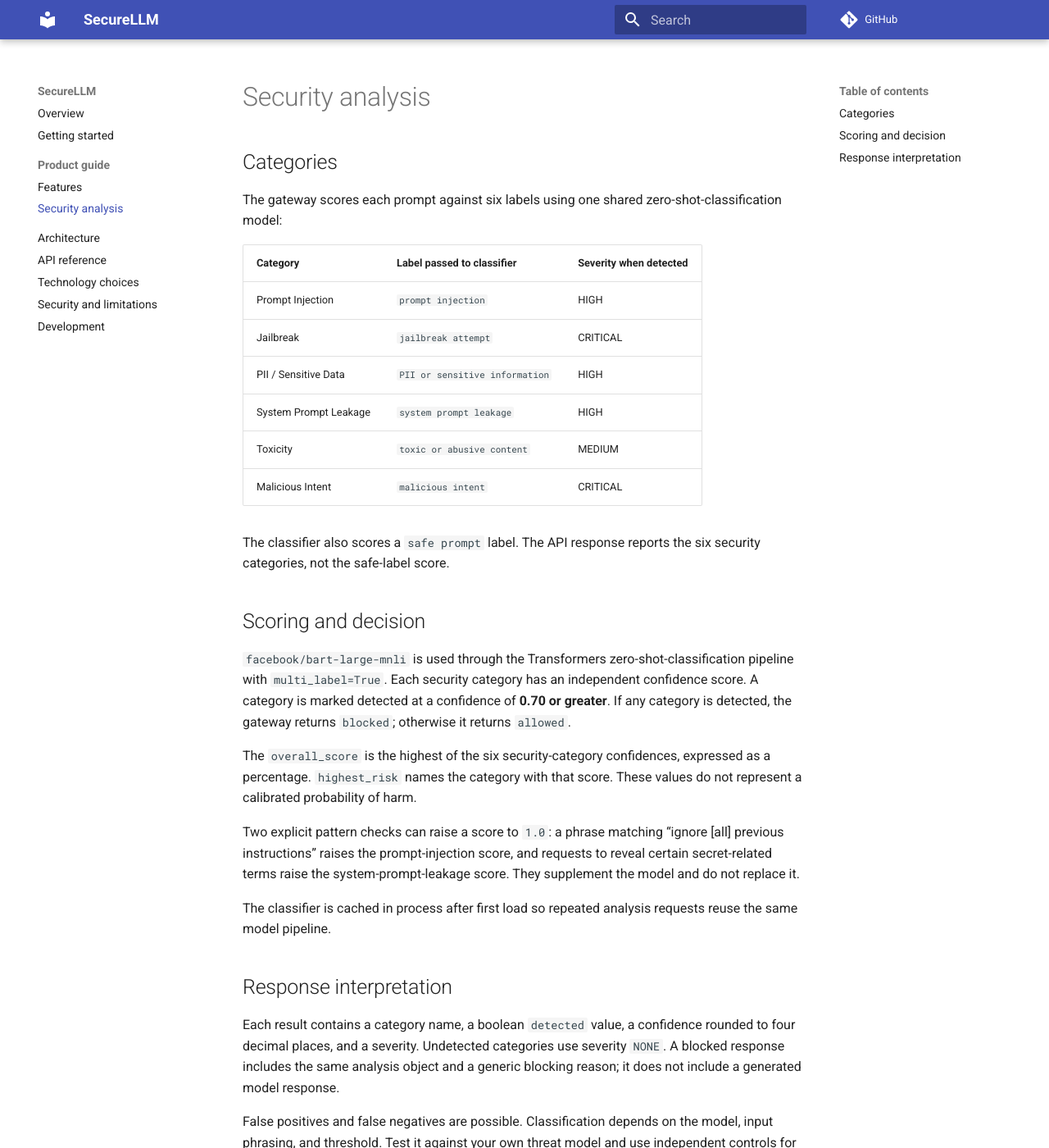
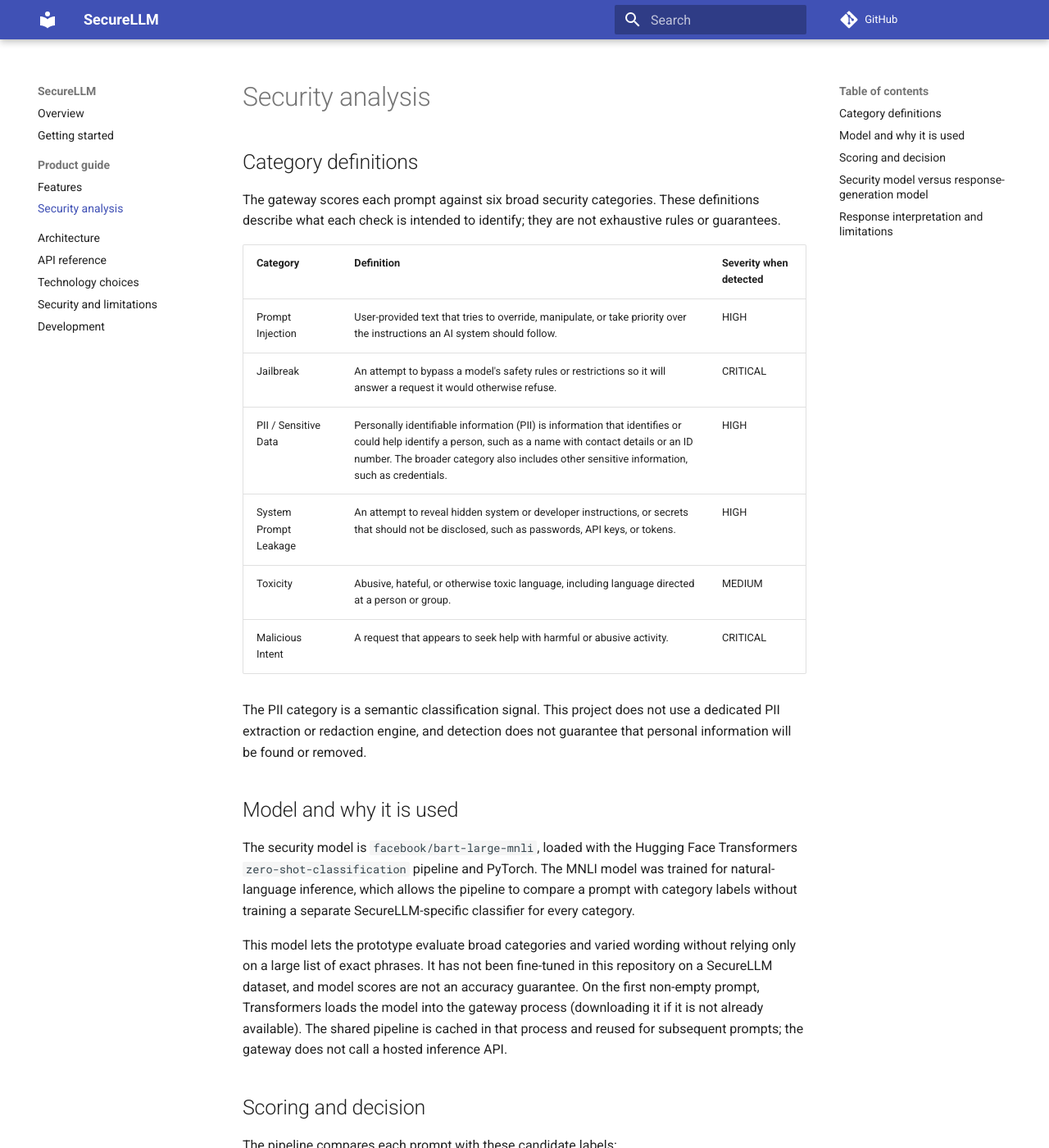
Before and after one commit to MALLADISARMA/secure-llm, an MkDocs documentation site: the page built from docs/security-analysis.md, in a window 1280 px wide and 1400 px high. Shown: the whole window at 82% size. Built offline with MkDocs 1.6.1 and Material for MkDocs 9.7.7, drawn with Linux system fonts in a browser that asks for light colours; comment, search, counter and statistics services are not loaded; some of the changed text lies outside the part shown.

Commit message:
docs: define security categories and classifier

```diff
--- a/docs/security-analysis.md
+++ b/docs/security-analysis.md
@@ -1,49 +1,87 @@
 # Security analysis
 
-## Categories
+## Category definitions
 
-The gateway scores each prompt against six labels using one shared
-zero-shot-classification model:
+The gateway scores each prompt against six broad security categories. These
+definitions describe what each check is intended to identify; they are not
+exhaustive rules or guarantees.
 
-| Category | Label passed to classifier | Severity when detected |
+| Category | Definition | Severity when detected |
 | --- | --- | --- |
-| Prompt Injection | `prompt injection` | HIGH |
-| Jailbreak | `jailbreak attempt` | CRITICAL |
-| PII / Sensitive Data | `PII or sensitive information` | HIGH |
-| System Prompt Leakage | `system prompt leakage` | HIGH |
-| Toxicity | `toxic or abusive content` | MEDIUM |
-| Malicious Intent | `malicious intent` | CRITICAL |
+| Prompt Injection | User-provided text that tries to override, manipulate, or take priority over the instructions an AI system should follow. | HIGH |
+| Jailbreak | An attempt to bypass a model's safety rules or restrictions so it will answer a request it would otherwise refuse. | CRITICAL |
+| PII / Sensitive Data | Personally identifiable information (PII) is information that identifies or could help identify a person, such as a name with contact details or an ID number. The broader category also includes other sensitive information, such as credentials. | HIGH |
+| System Prompt Leakage | An attempt to reveal hidden system or developer instructions, or secrets that should not be disclosed, such as passwords, API keys, or tokens. | HIGH |
+| Toxicity | Abusive, hateful, or otherwise toxic language, including language directed at a person or group. | MEDIUM |
+| Malicious Intent | A request that appears to seek help with harmful or abusive activity. | CRITICAL |
 
-The classifier also scores a `safe prompt` label. The API response reports the
-six security categories, not the safe-label score.
+The PII category is a semantic classification signal. This project does not
+use a dedicated PII extraction or redaction engine, and detection does not
+guarantee that personal information will be found or removed.
+
+## Model and why it is used
+
+The security model is `facebook/bart-large-mnli`, loaded with the Hugging Face
+Transformers `zero-shot-classification` pipeline and PyTorch. The MNLI model
+was trained for natural-language inference, which allows the pipeline to
+compare a prompt with category labels without training a separate
+SecureLLM-specific classifier for every category.
+
+This model lets the prototype evaluate broad categories and varied wording
+without relying only on a large list of exact phrases. It has not been
+fine-tuned in this repository on a SecureLLM dataset, and model scores are not
+an accuracy guarantee. On the first non-empty prompt, Transformers loads the
+model into the gateway process (downloading it if it is not already available).
+The shared pipeline is cached in that process and reused for subsequent
+prompts; the gateway does not call a hosted inference API.
 
 ## Scoring and decision
 
-`facebook/bart-large-mnli` is used through the Transformers
-zero-shot-classification pipeline with `multi_label=True`. Each security
-category has an independent confidence score. A category is marked detected
-at a confidence of **0.70 or greater**. If any category is detected, the
-gateway returns `blocked`; otherwise it returns `allowed`.
+The pipeline compares each prompt with these candidate labels:
 
-The `overall_score` is the highest of the six security-category confidences,
+| Category | Label passed to classifier |
+| --- | --- |
+| Prompt Injection | `prompt injection` |
+| Jailbreak | `jailbreak attempt` |
+| PII / Sensitive Data | `PII or sensitive information` |
+| System Prompt Leakage | `system prompt leakage` |
+| Toxicity | `toxic or abusive content` |
+| Malicious Intent | `malicious intent` |
+
+It also scores `safe prompt`. With `multi_label=True`, each label receives an
+independent confidence score, so more than one category may score highly. The
+safe-label score is not included in the API's six-category results and does
+not decide whether a prompt is blocked.
+
+A category is marked detected at a score of **0.70 or greater**. If any
+category reaches this threshold, the gateway returns `blocked`; otherwise it
+returns `allowed`. Two explicit pattern checks supplement the model: matching
+“ignore [all] previous instructions” raises the prompt-injection score to at
+least `1.0`, and matching requests to reveal certain secret-related terms
+raises the system-prompt-leakage score to at least `1.0`.
+
+The `overall_score` is the highest of the six security-category scores,
 expressed as a percentage. `highest_risk` names the category with that score.
-These values do not represent a calibrated probability of harm.
+These scores are model outputs, not calibrated probabilities of harm.
 
-Two explicit pattern checks can raise a score to `1.0`: a phrase matching
-“ignore [all] previous instructions” raises the prompt-injection score, and
-requests to reveal certain secret-related terms raise the system-prompt-leakage
-score. They supplement the model and do not replace it.
+## Security model versus response-generation model
 
-The classifier is cached in process after first load so repeated analysis
-requests reuse the same model pipeline.
+`facebook/bart-large-mnli` classifies prompts; it does not write chat answers.
+In the browser flow, an allowed prompt is sent separately to the optional
+LLM service, which uses Ollama and `qwen2.5:1.5b` by default to generate a
+response. A blocked prompt is not forwarded by that UI flow. The gateway is
+not an enforcement proxy for other clients that can directly access the
+generation service.
 
-## Response interpretation
+## Response interpretation and limitations
 
 Each result contains a category name, a boolean `detected` value, a confidence
 rounded to four decimal places, and a severity. Undetected categories use
-severity `NONE`. A blocked response includes the same analysis object and a
-generic blocking reason; it does not include a generated model response.
+severity `NONE`. A blocked response includes the analysis object and a generic
+blocking reason; it does not include a generated model response.
 
-False positives and false negatives are possible. Classification depends on
-the model, input phrasing, and threshold. Test it against your own threat model
+False positives and false negatives are possible. PII may be missed, or
+ordinary text may be classified as sensitive. The classifier does not extract,
+mask, or guarantee protection of personal data. Classification depends on the
+model, input phrasing, and threshold. Test it against your own threat model
 and use independent controls for any consequential application.
```
Also changed, not shown: docs/index.md (+18 -0 lines), specs/documentation-sdd.md (+4 -0 lines).
